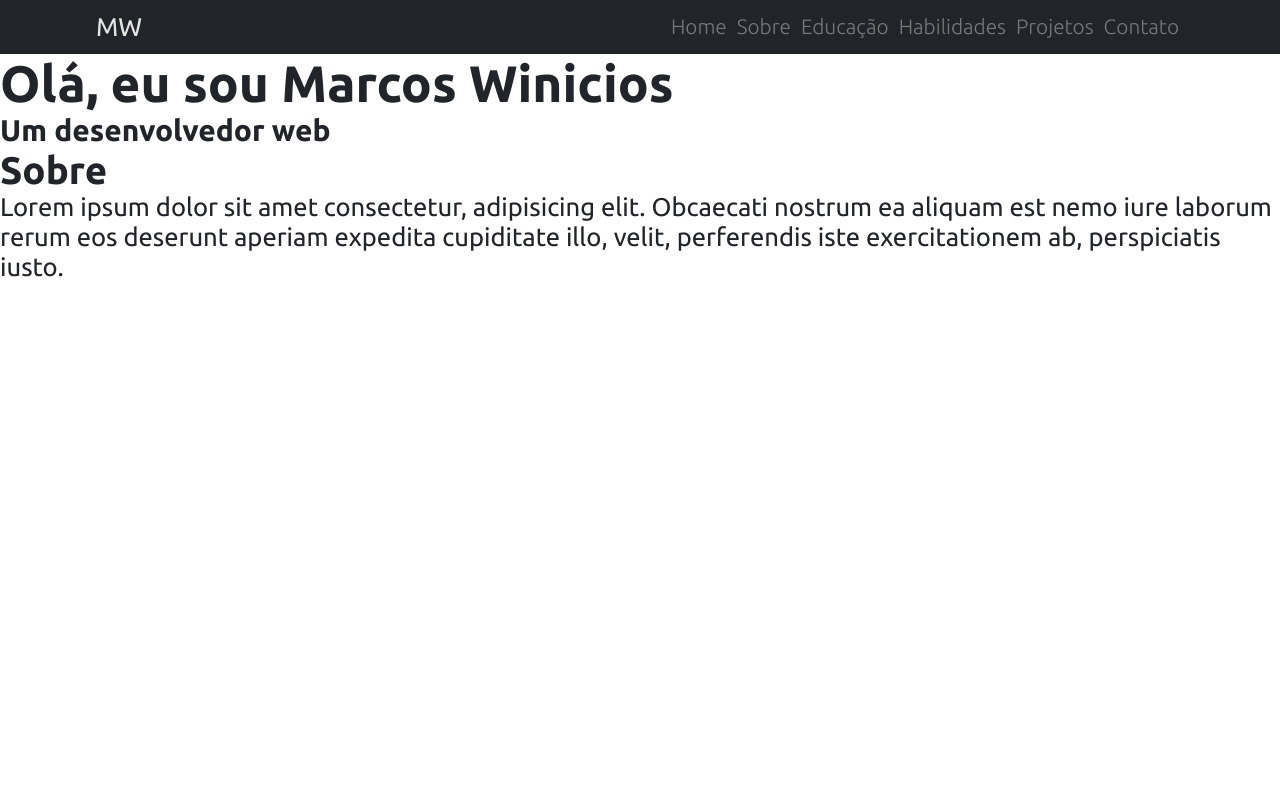
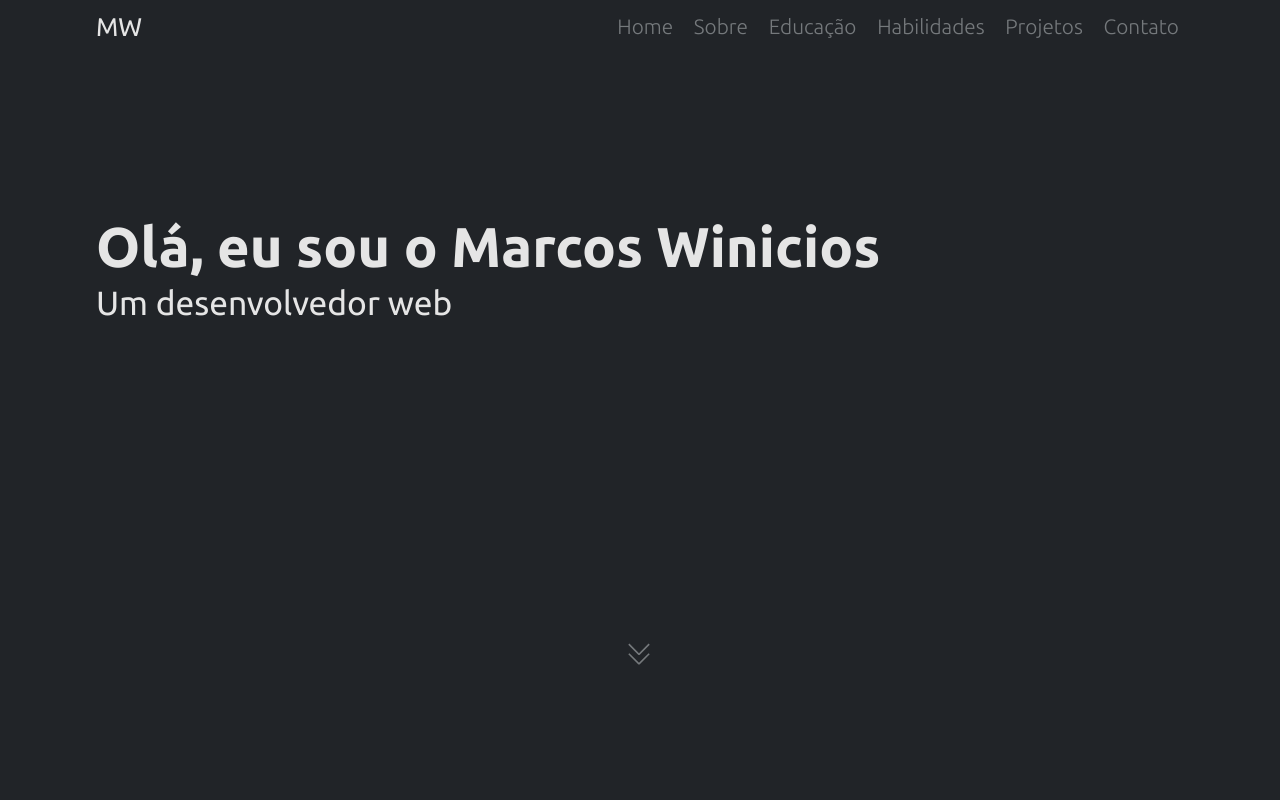
Before and after one commit to MarcosWinicios/portfolio, a React (Create React App) app: page / in a window 1280 px wide. Shown: the top 800 px of the page. Built offline with nearby package versions, Linux system fonts and the light colour scheme.

Commit message:
style Landing Page

```diff
--- a/package.json
+++ b/package.json
@@ -12,6 +12,7 @@
     "@types/react-dom": "^17.0.0",
     "react": "^17.0.2",
     "react-dom": "^17.0.2",
+    "react-icons": "^4.2.0",
     "react-scripts": "4.0.3",
     "typescript": "^4.1.2",
     "web-vitals": "^1.0.1"
--- a/src/App.tsx
+++ b/src/App.tsx
@@ -1,4 +1,5 @@
 
+import Header from 'components/Header';
 import About from 'pages/About';
 import LandingPage from 'pages/LandingPage';
 import React from 'react';
@@ -7,6 +8,7 @@ import './assets/styles/global.css';
 function App() {
   return (
     <>
+      <Header />
       <LandingPage />
       <About />
     </>
--- a/src/assets/styles/global.css
+++ b/src/assets/styles/global.css
@@ -13,6 +13,11 @@
 
 a {
     text-decoration: none;
+    color: var(--color-header-navigation-text);
+}
+
+a:hover {
+    color: var(--color-header-navigation-text-hover);
 }
 
 body,
@@ -24,7 +29,18 @@ textarea {
 html,
 body,
 #root {
-    height: 100vh;
+    height: 100vw;
+}
+
+.page {
+    width: 100vw;
+    display: flex;
+    justify-content: center;
+}
+
+.page-container {
+    width: 85vw;
+    /* border: solid 1px #ccc; */
 }
 
 .flex {
--- a/src/components/Header/index.tsx
+++ b/src/components/Header/index.tsx
@@ -2,8 +2,8 @@ import 'components/Header/styles.css';
 
 const Header = () => {
     return (
-        <header className="flex">
-            <div className="flex">
+        <header className="page">
+            <div className="flex page-container">
                 <div className="logo">MW</div>
                 <nav className="flex">
                     <a href="#home"><p>Home</p></a>
--- a/src/components/Header/styles.css
+++ b/src/components/Header/styles.css
@@ -14,7 +14,9 @@ header div nav {
     font-size: 1.3rem;
     font-weight: 300;
     padding: 10px 0 10px 0;
+    width: 80vw;
     justify-content: space-between;
+    /* background-color: aliceblue; */
 }
 
 header div nav a {
--- a/src/pages/About/index.tsx
+++ b/src/pages/About/index.tsx
@@ -1,6 +1,6 @@
 const About = () => {
     return (
-        <section>
+        <section id="about">
             <h1 className="title-page">Sobre</h1>
             <section className="about-container">
                 {/* <figure className="img-profile">
--- a/src/pages/LandingPage/index.tsx
+++ b/src/pages/LandingPage/index.tsx
@@ -1,12 +1,23 @@
-import Header from "components/Header";
+import { VscFoldDown } from 'react-icons/vsc'
+
+import './styles.css';
 const LandingPage = () => {
     return (
         <>
-            <Header />
-            <h1>Olá, eu sou Marcos Winicios</h1>
-            <h3>Um desenvolvedor web</h3>
+            <section id="landing-page" className="page" >
+                <div className="page-container">
+                    <h1 className="main-text">Olá, eu sou o Marcos Winicios</h1>
+                    <h3 className="secoundary-text">Um desenvolvedor web</h3>
+
+                    <div className="down-icon-container">
+                        <a href="#about">
+                            <VscFoldDown className="down-icon" />
+                        </a>
+                    </div>
+
+                </div>
+            </section>
         </>
     );
 }
-
 export default LandingPage;
--- /dev/null
+++ b/src/pages/LandingPage/styles.css
@@ -0,0 +1,28 @@
+#landing-page {
+    background-color: var(--color-primary-dark);
+    color: var(--color-primary-light);
+    height: 100vh;
+}
+
+#landing-page .page-container {
+    display: flex;
+    flex-direction: column;
+}
+
+#landing-page .page-container h1 {
+    font-size: 3.5rem;
+    margin-bottom: 5px;
+    margin-top: 20vh;
+}
+
+#landing-page .page-container h3 {
+    font-size: 2.1rem;
+    font-weight: 400;
+}
+
+.down-icon-container {
+    margin-top: 40vh;
+    display: flex;
+    justify-content: center;
+    /* border: solid 1px #ccc; */
+}
```
Also changed, not shown: 1 other file (tests, documents, lock files or other folders).
